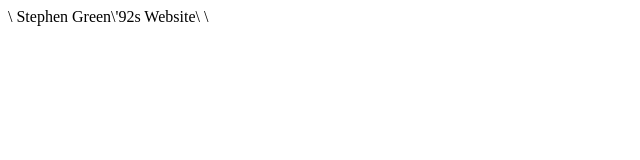
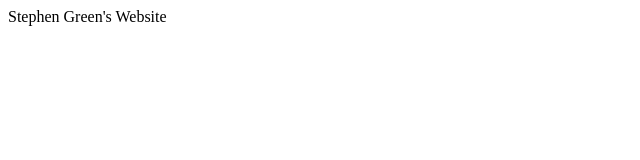
Before and after one commit to greensteve72/stephen.green.github.io, a plain HTML site: page index.html in a window 1280 px wide. Shown: the full height of the page, 0-640 px from the left. Drawn offline with Linux system fonts and the light colour scheme.

Commit message:
Update index.html

```diff
--- a/index.html
+++ b/index.html
@@ -1,5 +1,5 @@
 <html>
-<body>\
-Stephen Green\'92s Website\
-</body>\
+<body>
+Stephen Green's Website
+</body>
 </html>
```
